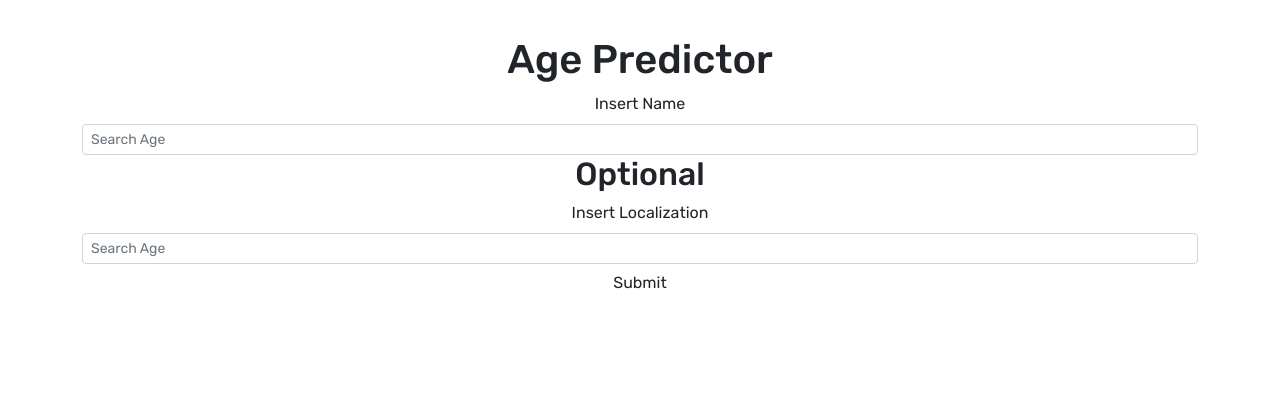
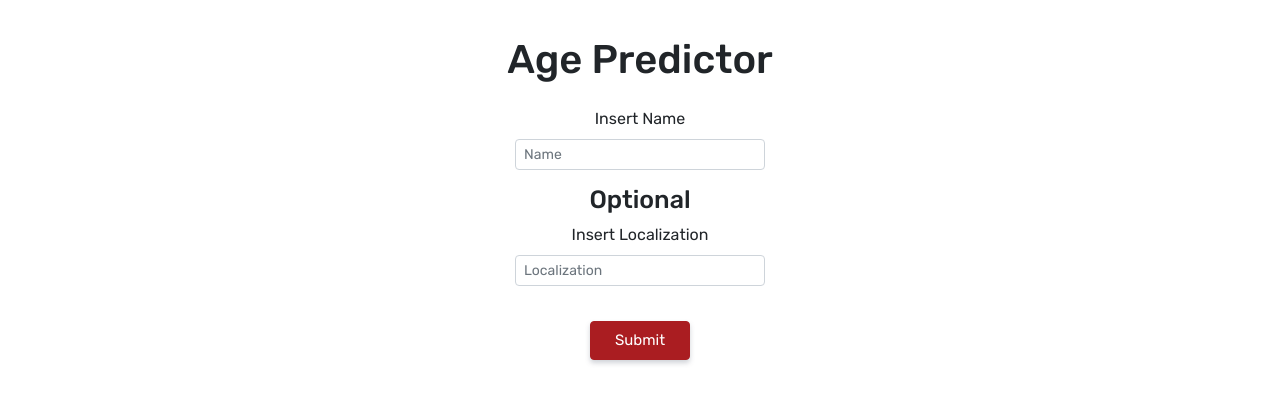
Before and after one commit to Otorres851/Prueba-Dos-Fintegra, a React (Create React App) app: page / in a window 1280 px wide. Shown: the top 404 px of the page. Built offline with nearby package versions, Linux system fonts and the light colour scheme.

Commit message:
Modificamos formulario y agregamos estilos al componente SearchAge

```diff
--- a/src/App.css
+++ b/src/App.css
@@ -34,3 +34,45 @@ App
     padding-top: 36px;
     text-align: center;
 }
+
+/*-----------------
+SearchAge
+-------------------*/
+.container  {
+    padding-top: 15px;
+    display: flex;
+    justify-content: space-around;
+}
+
+.container .form-control {
+    text-align: left;
+    margin-bottom: 15px;
+    width: 250px;
+}
+
+.container .option{
+    font-size: 25px;
+}
+
+.container .form-label {
+    width: auto;
+}
+
+.container .btn {
+    color: var(--Soft-White);
+    background-color: var(--Soft-Red);
+    border-color: var(--Soft-Red);
+    border-radius: 4px;
+    margin-top: 20px;
+    padding: 7px;
+    width: 100px;
+    font-size: 15px;
+    box-shadow: 0 3px 5px rgb(94 104 121 / 29%);
+}
+
+ .container .btn:hover {
+    color: var(--Soft-Red);
+    background-color: var(--Soft-White);
+    border-color: var(--Soft-Red);
+    font-weight: 500;
+}
--- a/src/Components/SearchAge.jsx
+++ b/src/Components/SearchAge.jsx
@@ -6,14 +6,14 @@ const SearchAge = () => {
             <form>
                 <label className="form-label col-sm-2">Insert Name</label>
                 <input
-                    type="text" placeholder='Search Age' required
+                    type="text" placeholder='Name' required
                     class="form-control form-control-sm col-md-12" />
 
-                <h2>Optional</h2>
+                <h2 className="option">Optional</h2>
 
                 <label className="form-label col-sm-2">Insert Localization</label>
                 <input
-                    type="text" placeholder='Search Age'
+                    type="text" placeholder='Localization'
                     class="form-control form-control-sm col-md-12" />
                 <div>
                     <button type={'submit'} className="btn col-sm-6">Submit</button>
```
